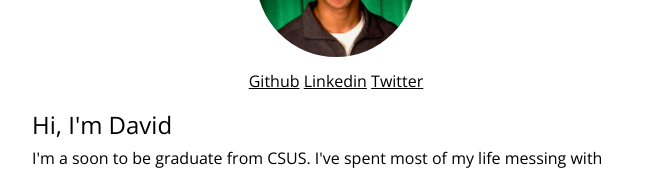
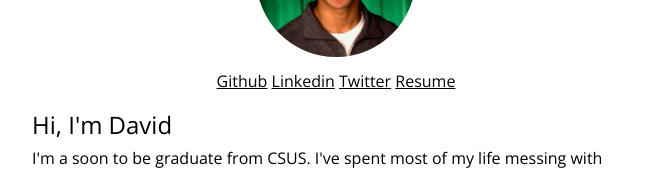
Before and after one commit to davidjudilla/davidjudilla.github.io, a plain HTML site: page index.html in a window 1280 px wide. Shown: the part 127-297 px from the top of the page, without its empty margins (304-970 px from the left). Drawn offline with nearby package versions, Linux system fonts and the light colour scheme.

Commit message:
added resume

```diff
--- a/index.html
+++ b/index.html
@@ -16,6 +16,7 @@
 			<a href="https://github.com/davidjudilla">Github</a>
 			<a href="https://www.linkedin.com/in/david-judilla-01370bb3/">Linkedin</a>
 			<a href="https://twitter.com/davidjudilla">Twitter</a>
+			<a href="https://drive.google.com/open?id=1XlvXyob4885KZpr8GHi0Mxj4bG5GPTh-QFt87TclCjM">Resume</a>
 		</div>
 		<section class="intro">
 		<h2>Hi, I'm David</h2>
```
